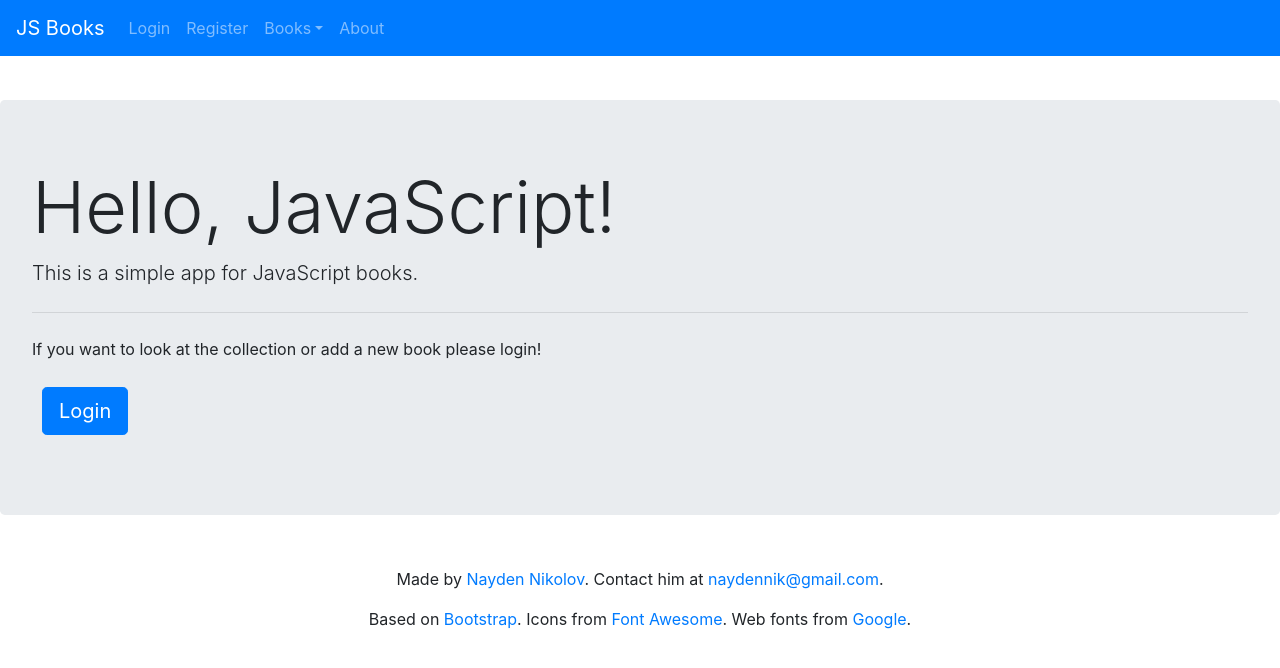
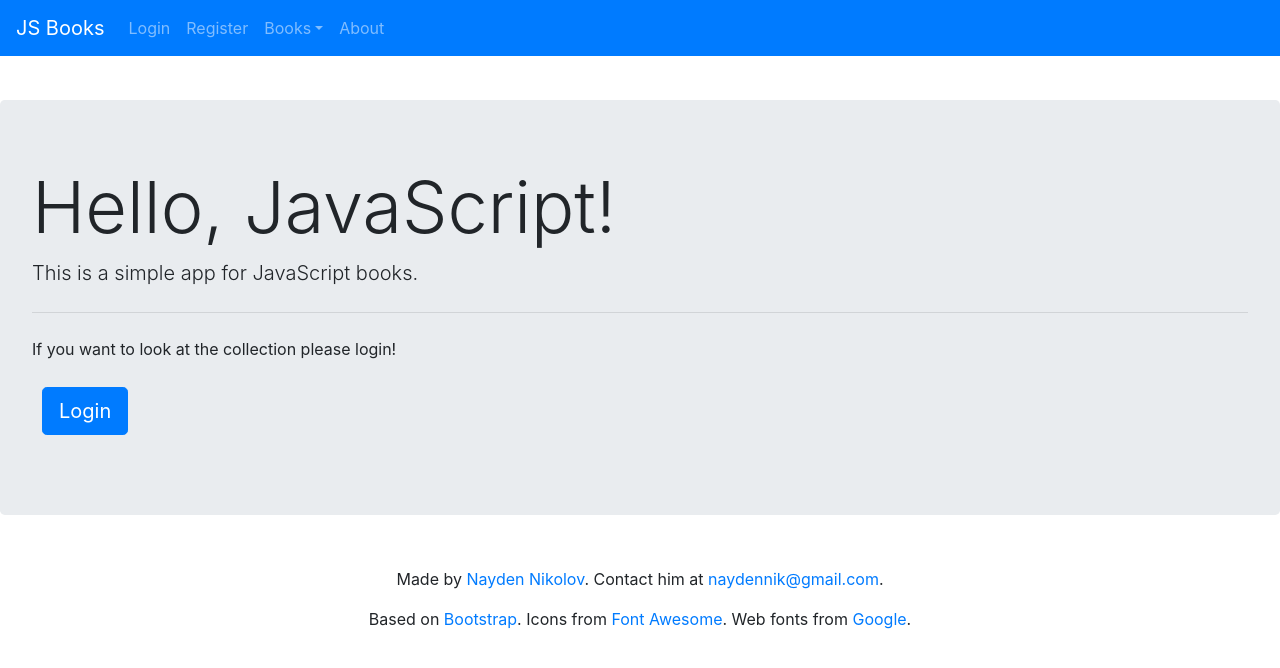
Before and after one commit to naydennik/js-books, a Vue app: page / in a window 1280 px wide. Shown: the top 668 px of the page. Built offline with nearby package versions, Linux system fonts and the light colour scheme.

Commit message:
README file

```diff
--- a/src/components/Home.vue
+++ b/src/components/Home.vue
@@ -3,11 +3,9 @@
     <h1 class="display-3">Hello, JavaScript!</h1>
     <p class="lead">This is a simple app for JavaScript books.</p>
     <hr class="my-4" />
-    <p>If you want to look at the collection or add a new book please login!</p>
+    <p>If you want to look at the collection please login!</p>
     <p class="lead">
-      <router-link to="/login" class="btn btn-primary btn-lg" role="button"
-        >Login</router-link
-      >
+      <router-link to="/login" class="btn btn-primary btn-lg" role="button">Login</router-link>
     </p>
   </div>
 </template>
@@ -19,5 +17,6 @@ export default {};
 <style scoped>
 .btn-primary {
   color: white;
-}</style
+}
+</style
 >>
```
Also changed, not shown: 1 other file (tests, documents, lock files or other folders).
